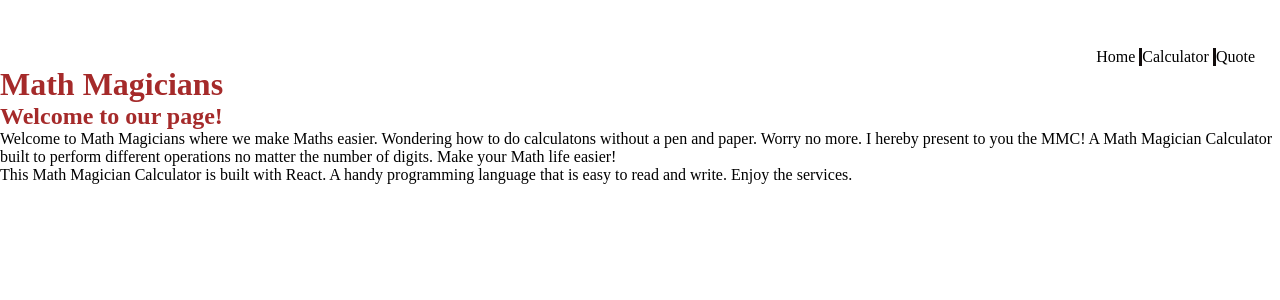
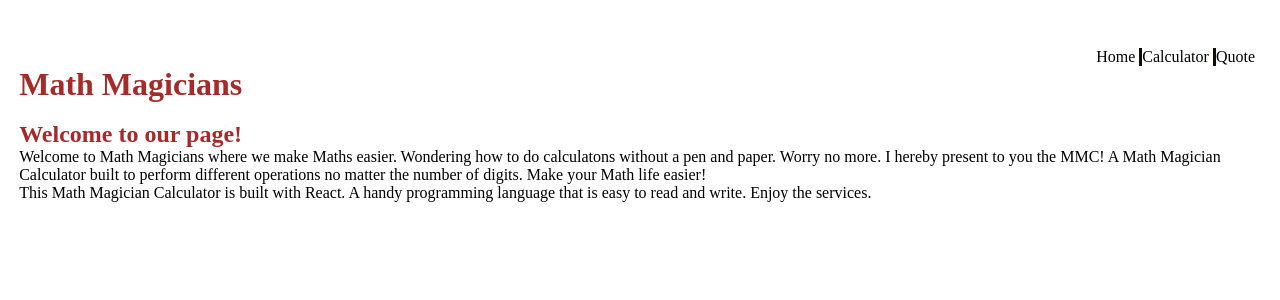
Before and after one commit to Graycemuthui/Calculator, a React (Create React App) app: page / in a window 1280 px wide. Shown: the top 300 px of the page. Built offline with nearby package versions, Linux system fonts and the light colour scheme.

Commit message:
Fix linters

```diff
--- a/src/App.js
+++ b/src/App.js
@@ -7,7 +7,8 @@
 import Quote from './components/Navlinks/Quote';
 
 // eslint-disable-next-line react/prefer-stateless-function
-const App = () => (
+function App() {
+  return (
     <div className="App">
       <Router>
         <Nav />
@@ -19,5 +20,6 @@
       </Router>
     </div>
   );
+}
 
 export default App;
--- a/src/components/Calculator.css
+++ b/src/components/Calculator.css
@@ -45,4 +45,5 @@
 
 .heading-text {
   font-size: 3rem;
+  margin-left: 1.2rem;
 }
--- a/src/components/Navlinks/Home.css
+++ b/src/components/Navlinks/Home.css
@@ -3,3 +3,11 @@
 .small-heading {
   color: brown;
 }
+
+.small-heading {
+  margin-top: 1.1rem;
+}
+
+.home-section {
+  margin-left: 1.2rem;
+}
--- a/src/components/Navlinks/Nav.js
+++ b/src/components/Navlinks/Nav.js
@@ -2,7 +2,8 @@
 import { Link } from 'react-router-dom';
 import './Nav.css';
 
-const Nav = () => (
+function Nav() {
+  return (
     <nav className="nav-bar">
       <ul className="nav-links">
         <li>
@@ -17,5 +18,6 @@
       </ul>
     </nav>
   );
+}
 
 export default Nav;
--- a/src/components/Navlinks/Quote.js
+++ b/src/components/Navlinks/Quote.js
@@ -1,6 +1,7 @@
 import './Quote.css';
 
-const Ouote = () => (
+function Ouote() {
+  return (
     <div>
       <h3 className="quote-heading">
         Mathematics is not about numbers, equations, computations or algorithms:
@@ -8,5 +9,6 @@
       </h3>
     </div>
   );
+}
 
 export default Ouote;
--- a/src/components/calculator.js
+++ b/src/components/calculator.js
@@ -4,7 +4,7 @@
 import calculate from '../logic/calculator';
 import './Calculator.css';
 
-const Calculator = () => {
+function Calculator() {
   const [state, setState] = useState({ total: 0, next: 0 });
 
   const handleClick = (e) => {
@@ -121,6 +121,6 @@
       </div>
     </div>
   );
-};
+}
 
 export default Calculator;
```
Also changed, not shown: package.json (+8 -14 lines), .eslintrc.json (added), 1 other file (tests, documents, lock files or other folders). Lines whose indentation alone changed are shown as unchanged.
